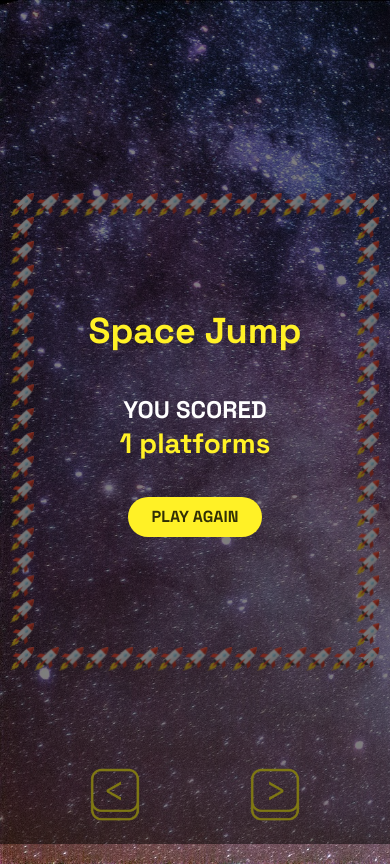
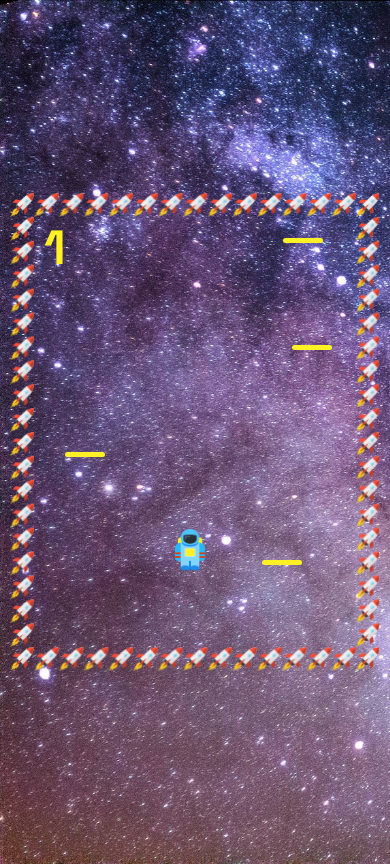
Before and after one commit to JustDunia/space-jump, a plain HTML site: page index.html in a window 390 px wide. Both pictures are taken after a click on the button "PLAY". Drawn offline with Linux system fonts and the light colour scheme.

Commit message:
counting, leveling

```diff
--- a/app.js
+++ b/app.js
@@ -7,12 +7,13 @@ document.addEventListener('DOMContentLoaded', () => {
 	const scoreText = document.querySelector('.score')
 	const startBtn = document.querySelector('.start-btn')
 	const grid = document.querySelector('.grid')
+	const countVisual = document.createElement('p')
+	const midscore = document.createElement('p')
 	const jumper = document.createElement('div')
 	const leftBtn = document.querySelector('.left-btn')
 	const rightBtn = document.querySelector('.right-btn')
 	const protoJumper = document.querySelector('.prototype-jumper')
 	const protoPlatform = document.querySelector('.prototype-platform')
-
 
 	const jumperWidth = Number(getComputedStyle(protoJumper).width.slice(0, -2))
 	const gridHeight = Number(getComputedStyle(grid).height.slice(0, -2))
@@ -20,7 +21,7 @@ document.addEventListener('DOMContentLoaded', () => {
 	const platformWidth = Number(getComputedStyle(protoPlatform).width.slice(0, -2))
 	const platformHeight = Number(getComputedStyle(protoPlatform).height.slice(0, -2))
 
-	const jumpHeight = gridHeight / 3.55
+	const jumpHeight = gridHeight / 3.3
 	const jumperStartingLeftSpace = gridWidth / 2 - jumperWidth / 2
 	const platformCount = Math.ceil(gridHeight / 134)
 	const platforms = []
@@ -30,6 +31,8 @@ document.addEventListener('DOMContentLoaded', () => {
 	let jumperBottomSpace = jumperTempBottom
 	let score = 0
 
+	// intervals
+	let countdownInt
 	let moveUp
 	let moveDown
 	let moveLeft
@@ -37,9 +40,29 @@ document.addEventListener('DOMContentLoaded', () => {
 	let movePlatformsInt
 	let addPlatformsInt
 
-
 	function removeHowToPlay() {
 		pregameText.classList.add('is-hidden')
+	}
+
+	function hideStartWindow() {
+		backdrop.style.display = 'none'
+	}
+
+	function showStartWindow() {
+		backdrop.style.display = 'flex'
+	}
+
+	function countdown() {
+		const countElements = ['3', '2', '1']
+
+		countVisual.classList.add('counting')
+		grid.appendChild(countVisual)
+		countVisual.innerText = countElements[0]
+		let i = 1
+		countdownInt = setInterval(() => {
+			countVisual.innerText = countElements[i]
+			i++
+		}, 800)
 	}
 
 	function createJumper() {
@@ -67,32 +90,58 @@ document.addEventListener('DOMContentLoaded', () => {
 	function createPlatforms() {
 		for (let i = 0; i < platformCount; i++) {
 			const platformGap = gridHeight / platformCount
-			const newPlatformBottom = 50 + i * platformGap
+			const newPlatformBottom = gridHeight / 16 + i * platformGap
 			const newPlatform = new Platform(newPlatformBottom)
 			platforms.push(newPlatform)
 		}
 	}
 
-	function hideStartWindow() {
-		backdrop.style.display = 'none'
-	}
-
-	function showStartWindow() {
-		backdrop.style.display = 'flex'
-	}
-
 	function movePlatforms() {
 		platforms.forEach(platform => {
+			if (score > 20) {
+				platform.bottom -= 2
+			}
 			platform.bottom -= 4
 			const visual = platform.visual
 			visual.style.bottom = platform.bottom + 'px'
 		})
 	}
 
+	function addPlatforms() {
+		if (platforms[0].bottom < 0 - platformHeight) {
+			platforms.shift(0)
+			const platformGap = gridHeight / platformCount
+			const newPlatformBottom = platforms[platformCount - 2].bottom + platformGap
+			const newPlatform = new Platform(newPlatformBottom)
+			platforms.push(newPlatform)
+			showMidscore()
+		}
+	}
+
 	function jump() {
 		clearInterval(moveDown)
 		moveUp = setInterval(() => {
+			if (score > 20) {
+				jumperBottomSpace += 1
+			}
+			if (score > 50) {
+				jumperBottomSpace += 1
+			}
+			if (jumperBottomSpace < jumperTempBottom + jumpHeight * 0.4) {
 				jumperBottomSpace += 6
+			}
+			if (jumperBottomSpace < jumperTempBottom + jumpHeight * 0.7) {
+				jumperBottomSpace += 5
+			}
+			if (jumperBottomSpace < jumperTempBottom + jumpHeight * 0.8) {
+				jumperBottomSpace += 4
+			}
+			if (jumperBottomSpace < jumperTempBottom + jumpHeight * 0.9) {
+				jumperBottomSpace += 3
+			}
+			if (jumperBottomSpace >= jumperTempBottom + jumpHeight * 0.9) {
+				jumperBottomSpace += 2
+			}
 			jumper.style.bottom = jumperBottomSpace + 'px'
 			if (jumperBottomSpace > jumperTempBottom + jumpHeight) {
 				fall()
@@ -103,7 +152,22 @@ document.addEventListener('DOMContentLoaded', () => {
 	function fall() {
 		clearInterval(moveUp)
 		moveDown = setInterval(() => {
+			if (score > 20) {
+				jumperBottomSpace -= 1
+			}
+			if (score > 50) {
+				jumperBottomSpace -= 1
+			}
+
+			if (jumperBottomSpace > jumperTempBottom + jumpHeight * 0.9) {
+				jumperBottomSpace -= 2
+			}
+			if (jumperBottomSpace > jumperTempBottom + jumpHeight * 0.8) {
 				jumperBottomSpace -= 3
+			}
+			if (jumperBottomSpace <= jumperTempBottom + jumpHeight * 0.8) {
+				jumperBottomSpace -= 4
+			}
 			jumper.style.bottom = jumperBottomSpace + 'px'
 
 			platforms.forEach(platform => {
@@ -123,15 +187,15 @@ document.addEventListener('DOMContentLoaded', () => {
 		}, 10)
 	}
 
-	function addPlatforms() {
-		if (platforms[0].bottom < 0 - platformHeight) {
-			platforms.shift(0)
-			const platformGap = gridHeight / platformCount
-			const newPlatformBottom = platforms[platformCount - 2].bottom + platformGap
-			const newPlatform = new Platform(newPlatformBottom)
-			platforms.push(newPlatform)
+	function createMidscore() {
+		midscore.classList.add('midscore')
+		grid.appendChild(midscore)
+		midscore.innerHTML = score
+	}
+
+	function showMidscore() {
 		score++
-		}
+		midscore.innerHTML = score
 	}
 
 	function controlMove(e) {
@@ -151,7 +215,7 @@ document.addEventListener('DOMContentLoaded', () => {
 			if (jumperLeftSpace <= 0) {
 				goRight()
 			}
-		}, 6)
+		}, 3)
 	}
 
 	function goRight() {
@@ -163,7 +227,7 @@ document.addEventListener('DOMContentLoaded', () => {
 			if (jumperLeftSpace >= gridWidth - jumperWidth) {
 				goLeft()
 			}
-		}, 6)
+		}, 3)
 	}
 
 	function gameOver() {
@@ -184,6 +248,7 @@ document.addEventListener('DOMContentLoaded', () => {
 		}
 		jumperLeftSpace = jumperStartingLeftSpace
 		jumperTempBottom = 0
+		document.removeEventListener('keydown', controlMove)
 	}
 
 	function showScore() {
@@ -194,17 +259,25 @@ document.addEventListener('DOMContentLoaded', () => {
 
 	function start() {
 		removeHowToPlay()
+		hideStartWindow()
+		countdown()
+		createPlatforms()
 		createJumper()
-		createPlatforms()
-		hideStartWindow()
+		setTimeout(() => {
+			clearInterval(countdownInt)
+			grid.removeChild(countVisual)
+			createMidscore()
+			jump()
 			movePlatformsInt = setInterval(movePlatforms, 30)
 			addPlatformsInt = setInterval(addPlatforms, 30)
-		jump()
 			document.addEventListener('keydown', controlMove)
 			leftBtn.addEventListener('click', goLeft)
 			rightBtn.addEventListener('click', goRight)
+		}, 2400)
+
 		score = 0
 	}
 
 	startBtn.addEventListener('click', start)
 })
+b
--- a/index.html
+++ b/index.html
@@ -14,11 +14,8 @@
 		<link rel="stylesheet" href="./style.css" />
 	</head>
 	<body>
-		<div class="grid">
-			<!-- <div class="jumper"></div>
-			<div class="platform"></div> -->
-		</div>
-		<div class="mobile-controlers">
+		<div class="grid"></div>
+		<!-- <div class="mobile-controlers">
 			<button class="control-btn left-btn">
 				<img
 						width="96"
@@ -35,7 +32,7 @@
 						alt="arrow right key"
 					/>
 			</button>
-		</div>
+		</div> -->
 		<div class="backdrop">
 			<h1 class="heading">Space Jump</h1>
 			<div class="pregame-text">
--- a/style.css
+++ b/style.css
@@ -50,8 +50,26 @@ body {
 	width: 60px;
 }
 
-.control-btn img{
-	width: 100%;height: 100%;
+.control-btn img {
+	width: 100%;
+	height: 100%;
+}
+
+.counting {
+	position: absolute;
+	top: 50%;
+	left: 50%;
+	transform: translate(-50%, -50%);
+	font-size: 160px;
+	font-weight: bold;
+	color: var(--main-color);
+	text-shadow: 5px 5px 15px rgb(1, 1, 1);
+}
+
+.midscore {
+	margin-left: 10px;
+	font-size: 48px;
+	color: var(--main-color);
 }
 
 .jumper {
@@ -205,7 +223,7 @@ body {
 	}
 	.platform,
 	.prototype-platform {
-		width: 80px;
+		width: 100px;
 		height: 12px;
 	}
 
@@ -235,8 +253,8 @@ body {
 	}
 }
 
-@media (width >= 1200px){
-	.mobile-controlers{
+@media (width >= 1200px) {
+	.mobile-controlers {
 		display: none;
 	}
 }
```
Lines whose indentation alone changed are shown as unchanged.
